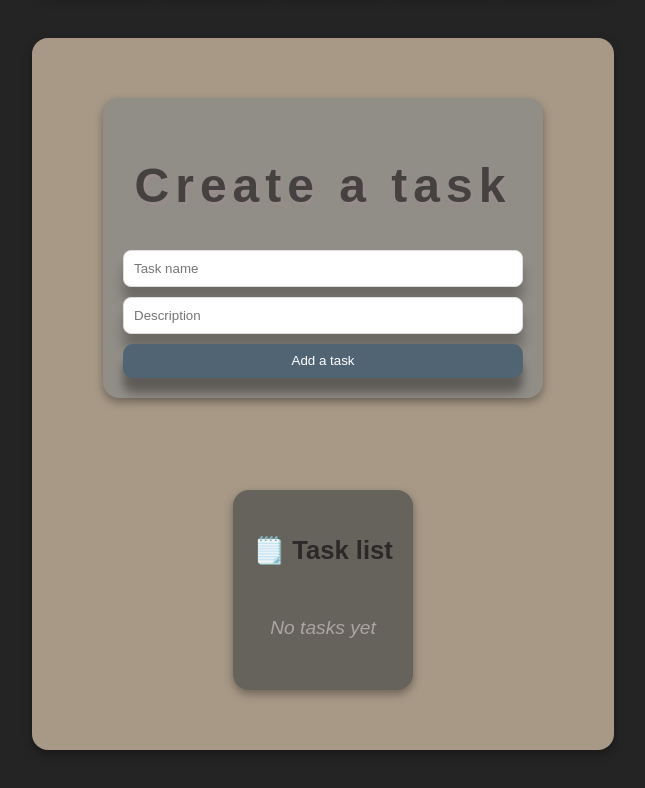
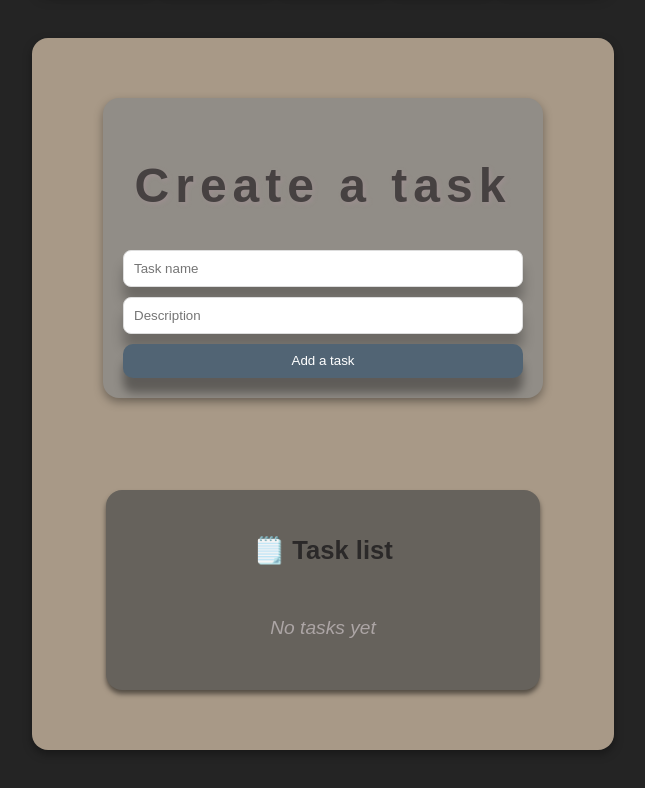
Before and after one commit to DaceLiepina/redux-app, a React (Vite) app: page / in a window 1280 px wide. Shown: the part 1397-2185 px from the top of the page, without its empty margins (317-962 px from the left). Built offline with nearby package versions, Linux system fonts and the light colour scheme.

Commit message:
Css tasks

```diff
--- a/src/components/tasks/Tasks.module.css
+++ b/src/components/tasks/Tasks.module.css
@@ -22,12 +22,12 @@
   align-items: center;
   justify-content: flex-start;
   gap: 12px; /* neliela atstarpe starp elementiem */
-  max-width: 800px;
+  width: 80%;
   margin: 40px auto;
   padding: 20px;
   background: #66625c;
   border-radius: 16px;
-  box-shadow: 0 4px 10px rgba(0, 0, 0, 0.35);
+  box-shadow: 0 4px 5px rgba(0, 0, 0, 0.50);
   text-align: center;
   font-family: "Poppins", sans-serif;
 }
```
